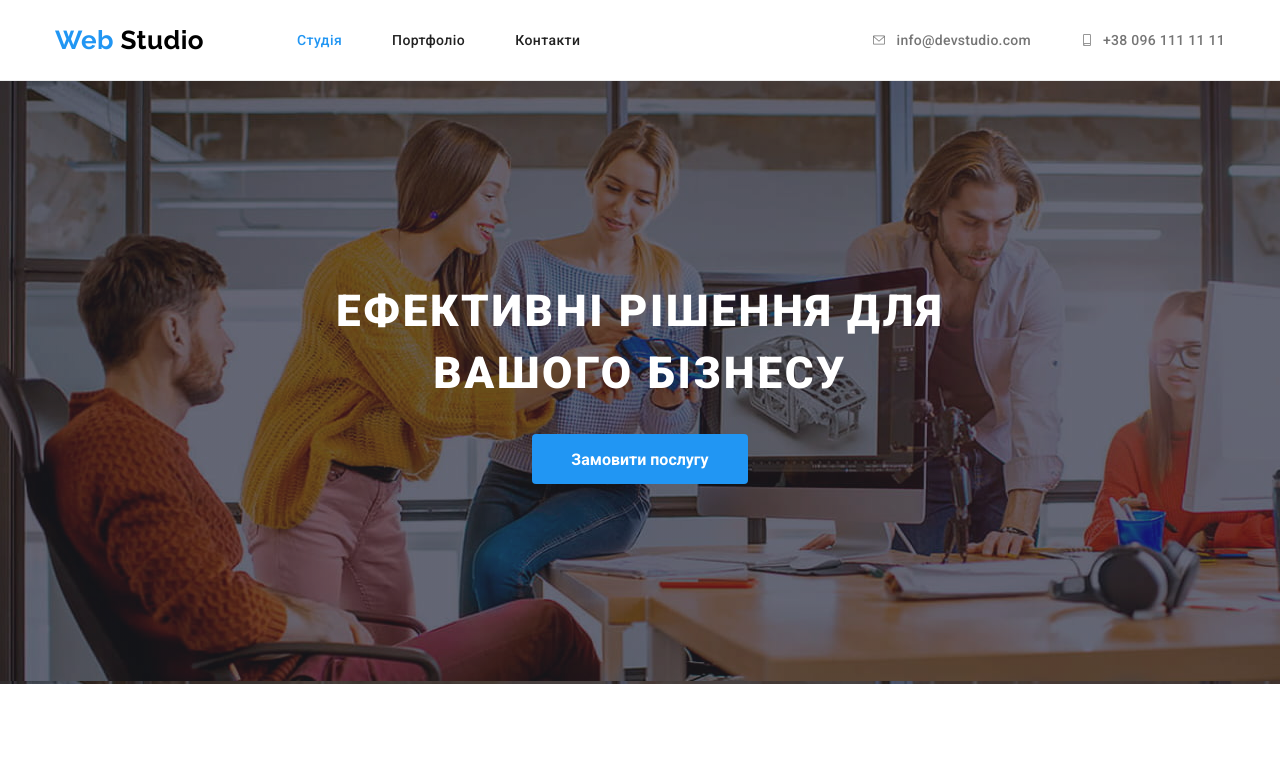
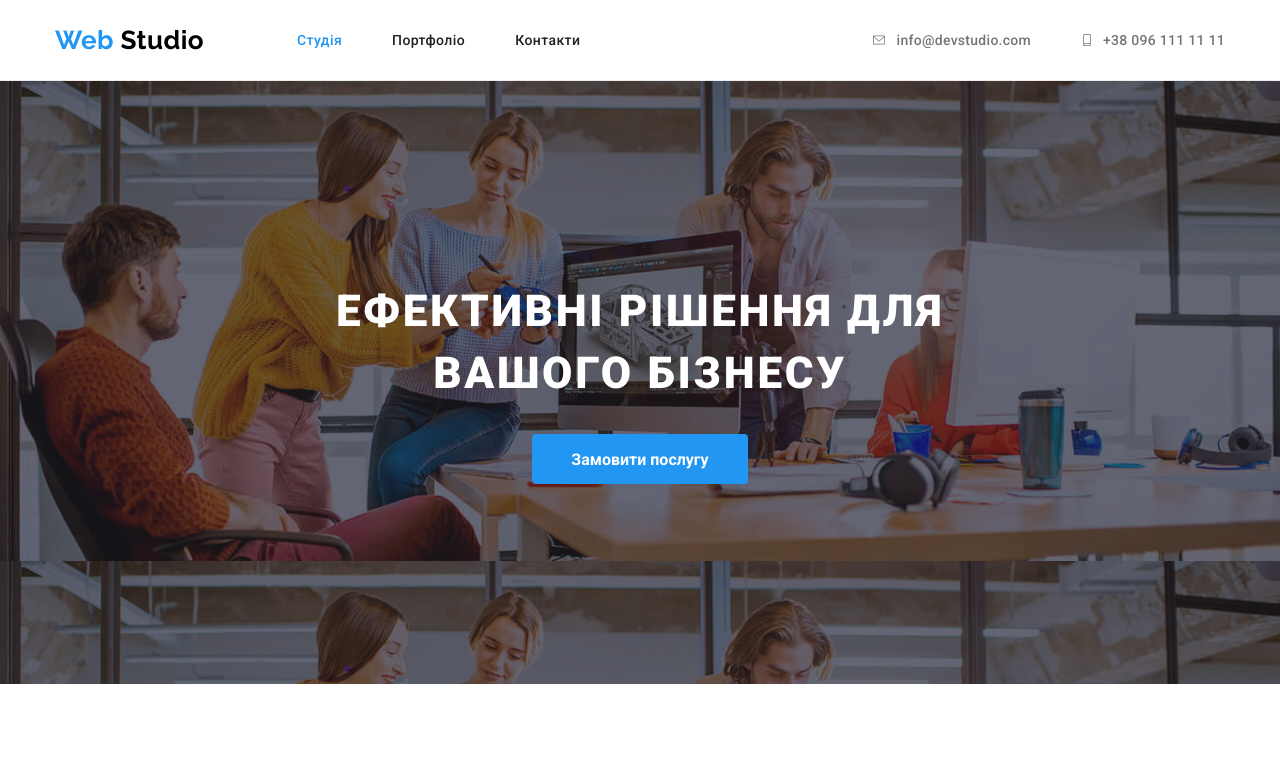
Before and after one commit to Polaolka/goit-markup-hw-04, a plain HTML site: page index.html in a window 1280 px wide. Shown: the top 775 px of the page. Drawn offline with nearby package versions, Linux system fonts and the light colour scheme.

Commit message:
додає обмеження для фонового зображення

```diff
--- a/css/styles.css
+++ b/css/styles.css
@@ -145,12 +145,14 @@ header {
 
 /* Hero */
 .hero {
+    max-width: 1600px;
     padding-top: 200px;
     padding-bottom: 200px;
     background-color: var(--dark-bg-color);
     text-align: center;
     background-image: linear-gradient(to right, rgba(47, 48, 58, 0.4), rgba(47, 48, 58, 0.4)),
         url('../images/hero_bg.jpg');
+    background-size: contain;
 }
 
 .hero-title {
```
